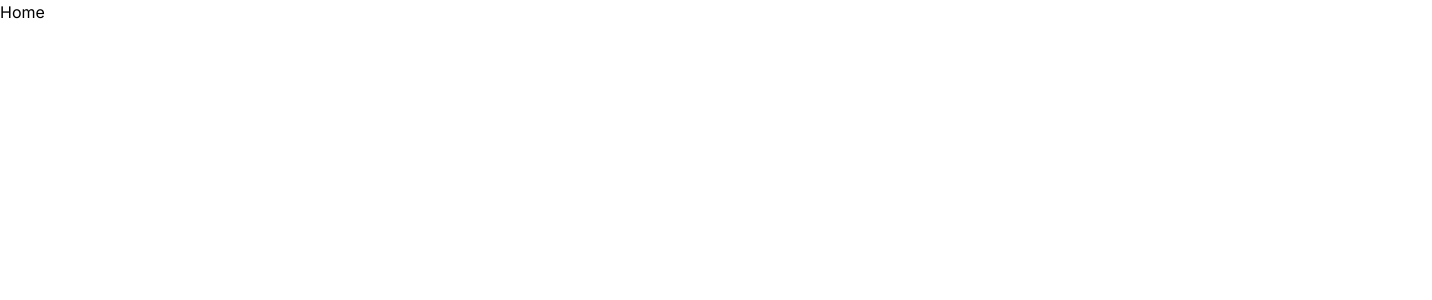
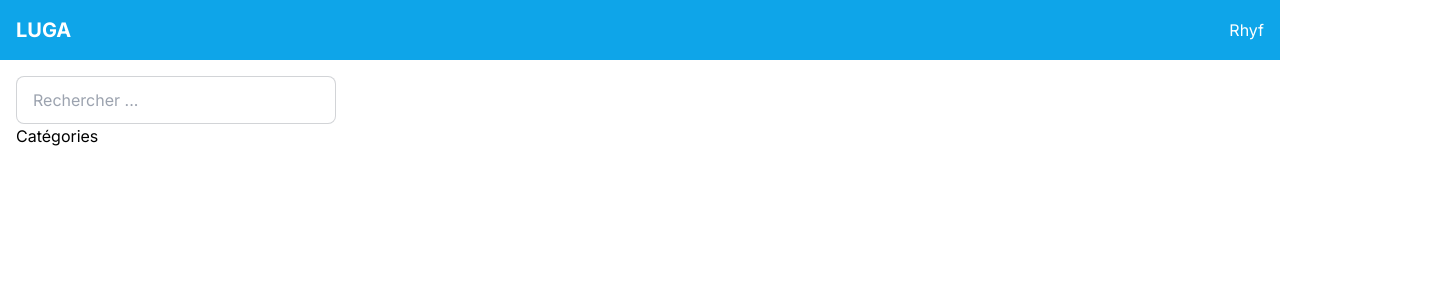
Before and after one commit to doctarhyf/luga, a Next.js app: page /home in a window 1280 px wide. Shown: the top 300 px of the page, 1432 px wide, since content can reach past the window. Built offline with nearby package versions, Linux system fonts and the light colour scheme.

Commit message:
working on home page

```diff
--- /dev/null
+++ b/app/flow/flow.ts
@@ -0,0 +1,44 @@
+export interface Word {
+  fr: string;
+  sw: string;
+  zh: string;
+}
+
+export const strings: Word[] = [
+  { fr: "Bonjour", sw: "Ni dje?", zh: "你好" },
+  { fr: "Demarrer", sw: "Anza", zh: "开始" },
+  { fr: "Rechercher", sw: "Mina tafuta ...", zh: "搜索" },
+  { fr: "Catégories", sw: "Catégories", zh: "类别" },
+];
+
+export type Country = {
+  id: number;
+  img: string;
+  name: string;
+  me: string;
+  lang: string;
+};
+
+export const countries: Record<string, Country> = {
+  DRC: {
+    id: 0,
+    img: "/drc.png",
+    name: "DR Congo",
+    me: "Swahili",
+    lang: "sw",
+  },
+  PRC: {
+    id: 1,
+    img: "/prc.png",
+    name: "People's Republic of China",
+    me: "中文",
+    lang: "zh",
+  },
+  FR: {
+    id: 2,
+    img: "/fr.png",
+    name: "France",
+    me: "Francais",
+    lang: "fr",
+  },
+};
--- a/app/flow/strings.ts
+++ /dev/null
@@ -1,10 +0,0 @@
-export interface Word {
-  fr: string;
-  sw: string;
-  zh: string;
-}
-
-export const strings: Word[] = [
-  { fr: "Bonjour", sw: "Ni dje?", zh: "你好" },
-  { fr: "Demarrer", sw: "Anza", zh: "开始" },
-];
--- a/app/home/page.tsx
+++ b/app/home/page.tsx
@@ -1,7 +1,34 @@
-import React from "react";
+"use client";
+import React, { useEffect, useState } from "react";
+import { Country, Word, strings } from "../flow/flow";
 
 function Home() {
-  return <div>Home</div>;
+  const [lang, setlang] = useState("fr");
+
+  useEffect(() => {
+    let countryString = localStorage.getItem("CT");
+    if (countryString === null) {
+      setlang("fr");
+    } else {
+      const country: Country = JSON.parse(countryString);
+      console.log(country);
+      setlang(country.lang);
+    }
+    console.log(countryString);
+  }, []);
+
+  return (
+    <div className="">
+      <div className="">
+        <input
+          type="text"
+          placeholder={strings[2][lang as keyof Word] + " ..."}
+          className="input input-bordered w-full md:max-w-xs "
+        />
+      </div>
+      <div>{strings[3][lang as keyof Word]}</div>
+    </div>
+  );
 }
 
 export default Home;
--- a/app/layout.tsx
+++ b/app/layout.tsx
@@ -1,22 +1,54 @@
-import './globals.css'
-import type { Metadata } from 'next'
-import { Inter } from 'next/font/google'
+import "./globals.css";
+import type { Metadata } from "next";
+import { Inter } from "next/font/google";
+import Image from "next/image";
+import Link from "next/link";
 
-const inter = Inter({ subsets: ['latin'] })
+const inter = Inter({ subsets: ["latin"] });
+const rhyf: string =
+  "https://media.licdn.com/dms/image/C5603AQFEDr3QdwqfNA/profile-displayphoto-shrink_800_800/0/1517375232641?e=2147483647&v=beta&t=g59GObJu5EVgPaFR5T--1NmA6Fp949oJRiaoIsCe8EU";
 
 export const metadata: Metadata = {
-  title: 'Create Next App',
-  description: 'Generated by create next app',
-}
+  title: "Create Next App",
+  description: "Generated by create next app",
+};
 
 export default function RootLayout({
   children,
 }: {
-  children: React.ReactNode
+  children: React.ReactNode;
 }) {
   return (
     <html lang="en">
-      <body className={inter.className}>{children}</body>
+      <body className={inter.className}>
+        <div className="flex items-center justify-between p-4 bg-sky-500 text-white">
+          <div className=" font-bold text-xl ">
+            <Link href={"/"}>LUGA</Link>
+          </div>
+          <div>
+            <div className="dropdown">
+              <label
+                tabIndex={0}
+                className=" rounded-full cursor-pointer overflow-hidden  "
+              >
+                Rhyf
+              </label>
+              <ul
+                tabIndex={0}
+                className="dropdown-content z-[1] menu p-2 shadow bg-base-100 rounded-box w-52"
+              >
+                <li>
+                  <a>Item 1</a>
+                </li>
+                <li>
+                  <a>Item 2</a>
+                </li>
+              </ul>
+            </div>
+          </div>
+        </div>
+        <div className="p-4">{children}</div>
+      </body>
     </html>
-  )
+  );
 }
--- a/app/page.tsx
+++ b/app/page.tsx
@@ -1,60 +1,30 @@
 "use client";
 import Image from "next/image";
 import { useState } from "react";
-import { strings, Word } from "./flow/strings";
-
-interface WordToken {
-  fr: string;
-  zh: string;
-  sw: string;
-}
-
-type Country = {
-  id: number;
-  img: string;
-  name: string;
-  me: string;
-  lang: string;
-};
-
-const countries: Record<string, Country> = {
-  DRC: {
-    id: 0,
-    img: "/drc.png",
-    name: "DR Congo",
-    me: "Swahili",
-    lang: "sw",
-  },
-  PRC: {
-    id: 1,
-    img: "/prc.png",
-    name: "People's Republic of China",
-    me: "中文",
-    lang: "zh",
-  },
-  FR: {
-    id: 2,
-    img: "/fr.png",
-    name: "France",
-    me: "Francais",
-    lang: "fr",
-  },
-};
+import { countries, Country, strings, Word } from "./flow/flow";
+import { useRouter } from "next/navigation";
 
 export default function Home() {
   const [selectedCountry, setSelectedCountry]: [Country, any] = useState(
     countries.DRC
   );
 
+  const router = useRouter();
+
   function onCardClicked(country: Country) {
     setSelectedCountry(country);
+    localStorage.setItem("CT", JSON.stringify(country));
+  }
+
+  function onStart() {
+    router.push("/home");
   }
 
   return (
     <main className="p-4 text-center">
       <p className="text-[28pt] my-8">Je suis: / 我是:</p>
 
-      <div className=" mx-auto text-center w-fit  md:flex md:flex-row md:space-x-4 justify-center">
+      <div className="  text-center  md:flex gap-4 justify-center">
         {Object.values(countries).map((country, i) => (
           <div
             onClick={(e) => onCardClicked(country)}
@@ -63,8 +33,9 @@ export default function Home() {
               country.id === selectedCountry.id
                 ? " border-sky-500 border bg-sky-500 text-white  "
                 : ""
-            } cursor-pointer border hover:border-sky-300 card mb-4 p-4 w-96 bg-base-100 shadow-xl`}
+            } cursor-pointer border hover:border-sky-300 card mb-4 p-4 w-full bg-base-100 shadow-xl`}
           >
+            cool
             <Image
               className="mx-auto"
               src={country.img}
@@ -78,7 +49,10 @@ export default function Home() {
         ))}
       </div>
 
-      <button className="btn btn-primary">
+      <button
+        className="btn md:w-80 w-full btn-primary"
+        onClick={(e) => onStart()}
+      >
         {strings[1][selectedCountry.lang as keyof Word]}
       </button>
     </main>
--- a/next.config.js
+++ b/next.config.js
@@ -1,4 +1,8 @@
 /** @type {import('next').NextConfig} */
-const nextConfig = {}
+const nextConfig = {
+  images: {
+    domains: ["media.licdn.com"],
+  },
+};
 
-module.exports = nextConfig
+module.exports = nextConfig;
--- a/tsconfig.json
+++ b/tsconfig.json
@@ -27,7 +27,7 @@
     "**/*.ts",
     "**/*.tsx",
     ".next/types/**/*.ts",
-    "app/flow/strings.ts"
+    "app/flow/flow.ts"
   ],
   "exclude": ["node_modules"]
 }
```
